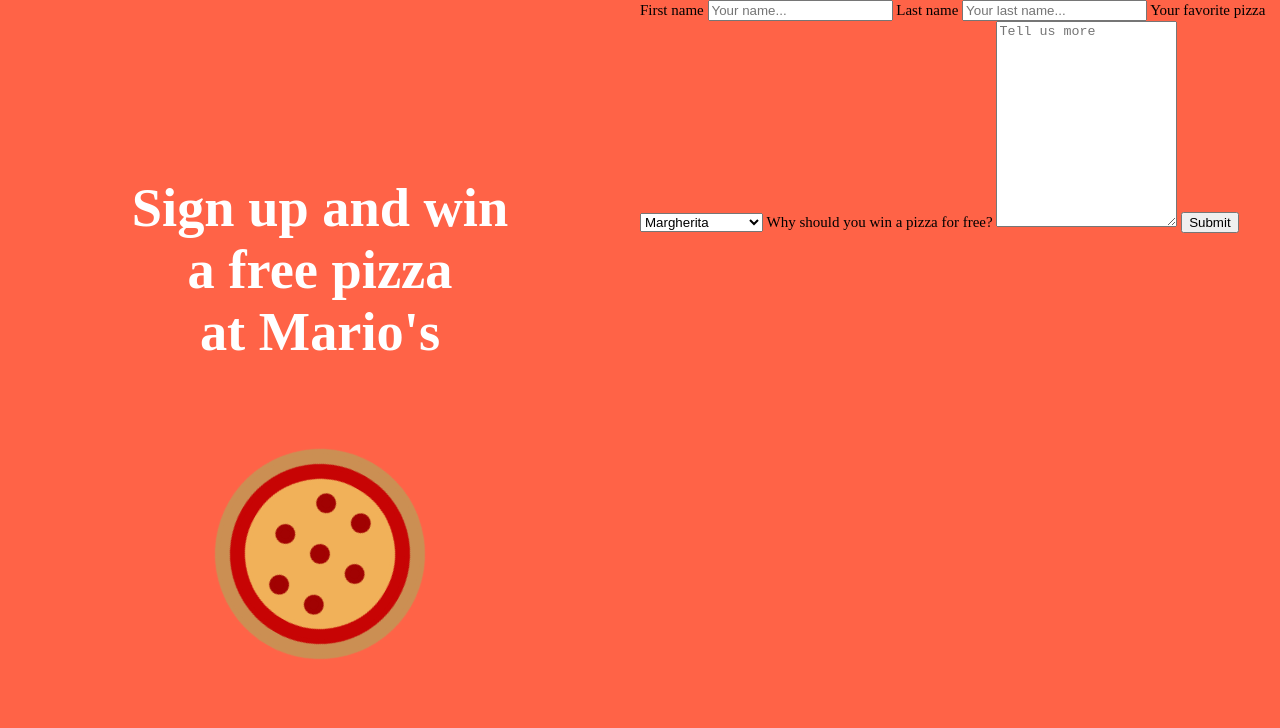
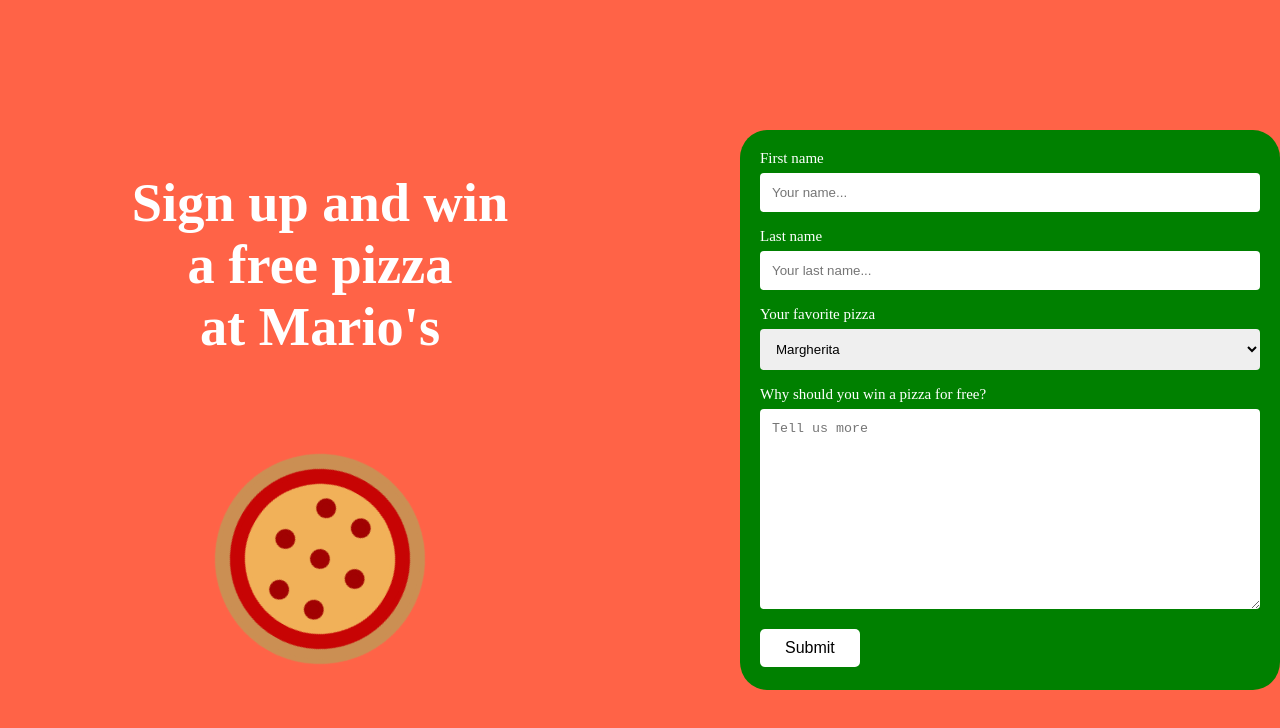
Before and after one commit to Margherita97/sign-up, a plain HTML site: page index.html in a window 1280 px wide. Drawn offline with Linux system fonts and the light colour scheme.

Commit message:
Style form

```diff
--- a/styles.css
+++ b/styles.css
@@ -17,7 +17,7 @@ body {
   flex-direction: column;
   align-items: center;
   justify-content: center;
-    gap: 50px;
+  gap: 60px;
 }
 
 h1 {
@@ -89,7 +89,50 @@ h1 {
   gap: 20px;
 }
 
+.box {
+  margin-top: 130px;
+  margin-left: 100px;
+  margin-right: auto;
+  background-color: green;
+  width: 500px;
+  height: 65%;
+  border-radius: 5%;
+  padding: 20px;
+  color: white;
+}
+
+input[type="text"],
+select,
+textarea {
+  width: 100%;
+  padding: 12px;
+  border: 1px solid green;
+  border-radius: 4px;
+  box-sizing: border-box;
+  margin-top: 6px;
+  margin-bottom: 16px;
+  resize: vertical;
+  border: none;
+}
+
+input[type="submit"] {
+  border: none;
+  background-color: white;
+  padding: 10px 25px;
+  border-radius: 5px;
+  font-size: 1rem;
+  cursor: pointer;
+}
+
+input[type="submit"]:hover {
+  background-color: rgb(199, 4, 4);
+}
+
 @keyframes rotate {
-    from{transform: rotate(-360deg);}
-    to{transform: rotate(360deg);}
+  from {
+    transform: rotate(-360deg);
   }
+  to {
+    transform: rotate(360deg);
+  }
+}
```
Lines whose indentation alone changed are shown as unchanged.
